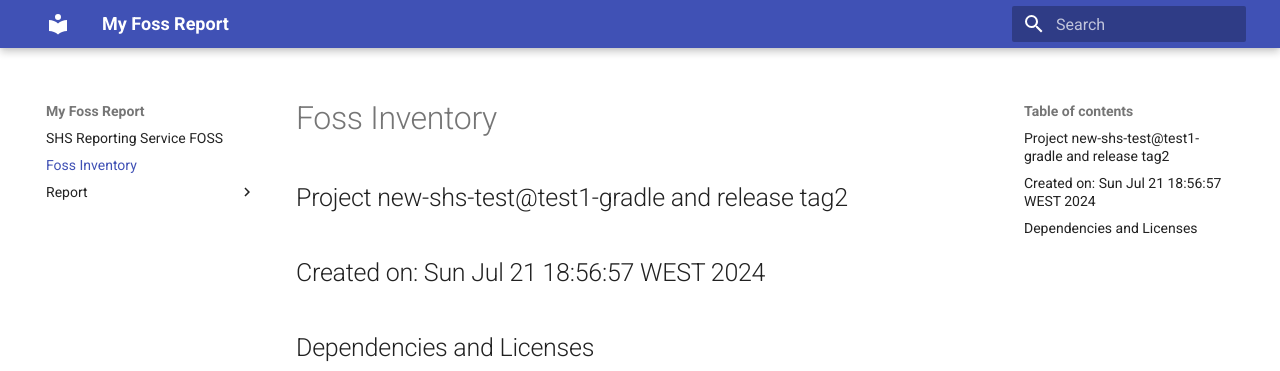
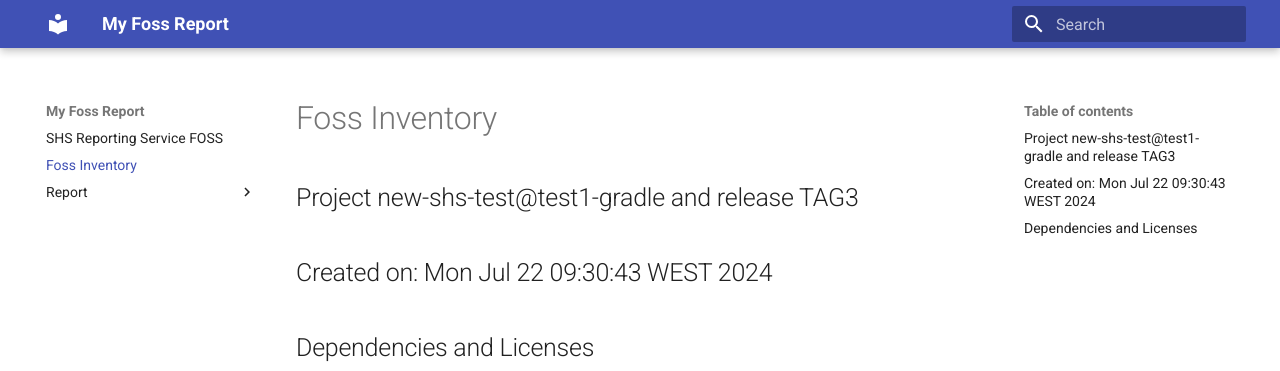
Before and after one commit to new-shs-test/test1-gradle, an MkDocs documentation site: the page built from foss/inventory.md, in a window 1280 px wide and 900 px high. Shown: the top 371 px of the window. Built offline with MkDocs 1.6.1 and Material for MkDocs 9.7.7, drawn with Linux system fonts in a browser that asks for light colours.

Commit message:
File foss/inventory.md updated

```diff
--- a/foss/inventory.md
+++ b/foss/inventory.md
@@ -1,8 +1,8 @@
 # Foss Inventory
 
-## Project new-shs-test@test1-gradle and release tag2
+## Project new-shs-test@test1-gradle and release TAG3
 
-## Created on: Sun Jul 21 18:56:57 WEST 2024
+## Created on: Mon Jul 22 09:30:43 WEST 2024
 
 ## Dependencies and Licenses
 
```
